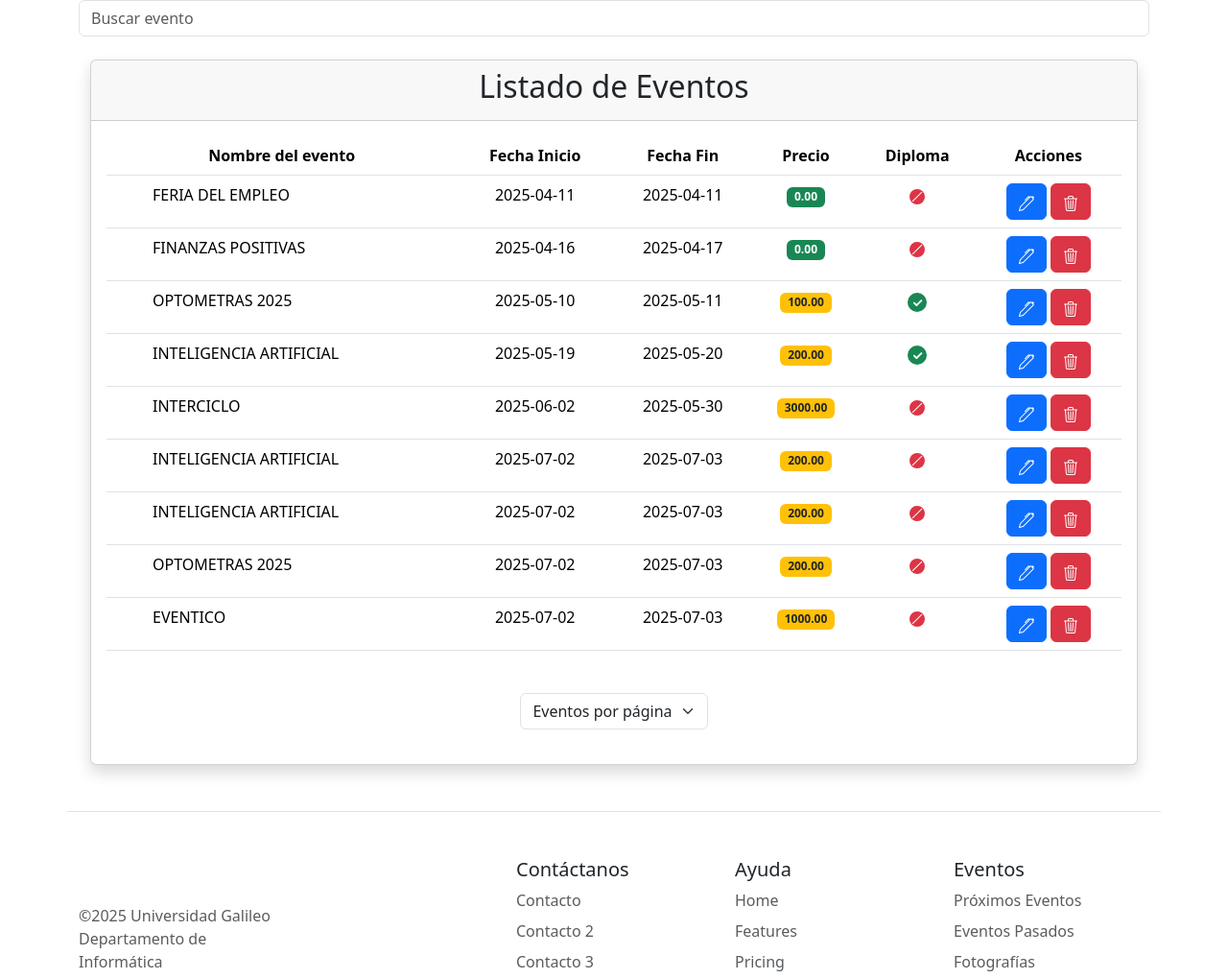
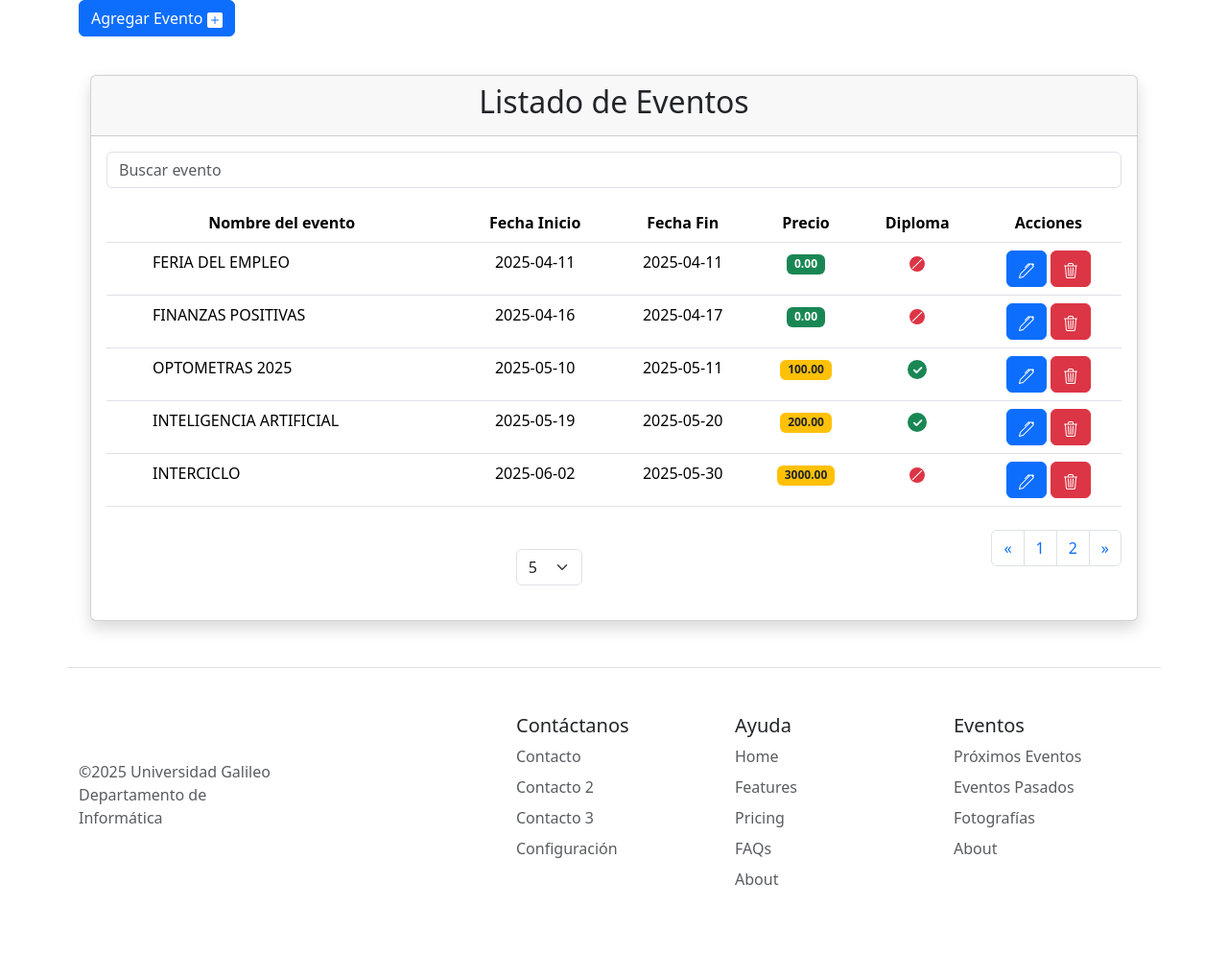
Before and after one commit to jimegaitan/eventos, a Django app: page /listado4/ in a window 1280 px wide. Shown: the part 106-1126 px from the top of the page at 96% size. After the commit the page ends 1028 px from the top, so only its background shows below. Run offline with Django 5.2, Linux system fonts and the light colour scheme; data comes from the database, SQL or seed files in the repository.

Commit message:
Implement new event form and pagination in listado4.html

```diff
--- a/eventos/templates/listado4.html
+++ b/eventos/templates/listado4.html
@@ -2,27 +2,66 @@
 
 {% block content %}
 <div x-data="eventosHandler()" x-init="cargarEventos()">
-  <template x-if="cargando">
-    <p>Cargando eventos...</p>
-  </template>
-  <input type="search" x-model="nombre" placeholder="Buscar evento" class="form-control mb-3">
-  <template x-if="!cargando">
-    <ul>
-      <template x-for="evento in eventosFiltrados" :key="evento.id">
 
-      </template>
-    </ul>
-  </template>
+
+
+  <!-- <h4>Nuevo Evento</h4> -->
+  <button @click="nuevo = !nuevo" class="btn btn-primary mb-3" mt-2>Agregar Evento
+    <svg xmlns="http://www.w3.org/2000/svg" width="16" height="16" fill="currentColor" class="bi bi-plus-square-fill" viewBox="0 0 16 16">
+  <path d="M2 0a2 2 0 0 0-2 2v12a2 2 0 0 0 2 2h12a2 2 0 0 0 2-2V2a2 2 0 0 0-2-2zm6.5 4.5v3h3a.5.5 0 0 1 0 1h-3v3a.5.5 0 0 1-1 0v-3h-3a.5.5 0 0 1 0-1h3v-3a.5.5 0 0 1 1 0"/>
+</svg>
+</button>
+  <div x-show="nuevo">
+    <h3>Nuevo Evento</h3>
+    <form @submit.prevent="guardarEvento">
+      <div class="mb-3">
+        <label for="nombre" class="form-label">Nombre</label>
+        <input type="text" id="nombre" x-model="nuevoEvento.nombre" class="form-control">
+      </div>
+      <div class="mb-3">
+        <label for="fecha_inicio" class="form-label">Fecha Inicio</label>
+        <input type="date" id="fecha_inicio" x-model="nuevoEvento.fecha_inicio" class="form-control">
+      </div>
+      <div class="mb-3">
+        <label for="fecha_fin" class="form-label">Fecha Fin</label>
+        <input type="date" id="fecha_fin" x-model="nuevoEvento.fecha_fin" class="form-control">
+      </div>
+      <div class="mb-3">
+        <label for="precio" class="form-label">Precio</label>
+        <input type="number" id="precio" x-model="nuevoEvento.precio" class="form-control">
+      </div>
+      <div class="mb-3">
+        <label for="diploma" class="form-label">Diploma</label>
+        <select id="diploma" x-model="nuevoEvento.diploma" class="form-select">
+          <option value="1">Sí</option>
+          <option value="0">No</option>
+        </select>
+      </div>
+      <button type="submit" class="btn btn-primary">Guardar Evento</button>
+      <button type="button" class="btn btn-secondary" @click="nuevo = false">Cancelar</button>
+    </form>
   </div>
 
 
-<div class="container mt-4 mb-4 text-center" x-data="eventosHandler()" x-init="cargarEventos()">
+
+
+
+  <div x-show="!nuevo" class="container mt-4 mb-4 text-center">
     <div class="card shadow">
       <div class="card-header">
 
         <h2>Listado de Eventos</h2>
       </div>
       <div class="card-body">
+        <template x-if="cargando">
+          <p>Cargando eventos...</p>
+        </template>
+        <input type="search" x-model="nombre" placeholder="Buscar evento" class="form-control mb-3">
+        <template x-if="!cargando">
+          <div x-show="eventosFiltrados.length === 0">
+
+          </div>
+        </template>
         <template x-if="cargando">
           <p>Cargando eventos...</p>
         </template>
@@ -41,7 +80,7 @@
             </thead>
             <tbody>
 
-            <template x-for="evento in eventos" :key="evento.id">
+              <template x-for="evento in eventosFiltrados" :key="evento.id">
                 <tr>
                   <td class="text-start ps-5" x-text="evento.nombre"></td>
                   <td x-text="evento.fecha_inicio"></td>
@@ -76,8 +115,8 @@
                   </td>
                   <td>
                     <button class="btn btn-primary" @click="editarEvento(evento.id)">
-                    <svg xmlns="http://www.w3.org/2000/svg" width="16" height="16" fill="currentColor" class="bi bi-pen"
-                      viewBox="0 0 16 16">
+                      <svg xmlns="http://www.w3.org/2000/svg" width="16" height="16" fill="currentColor"
+                        class="bi bi-pen" viewBox="0 0 16 16">
                         <path
                           d="m13.498.795.149-.149a1.207 1.207 0 1 1 1.707 1.708l-.149.148a1.5 1.5 0 0 1-.059 2.059L4.854 14.854a.5.5 0 0 1-.233.131l-4 1a.5.5 0 0 1-.606-.606l1-4a.5.5 0 0 1 .131-.232l9.642-9.642a.5.5 0 0 0-.642.056L6.854 4.854a.5.5 0 1 1-.708-.708L9.44.854A1.5 1.5 0 0 1 11.5.796a1.5 1.5 0 0 1 1.998-.001m-.644.766a.5.5 0 0 0-.707 0L1.95 11.756l-.764 3.057 3.057-.764L14.44 3.854a.5.5 0 0 0 0-.708z" />
                       </svg>
@@ -105,27 +144,44 @@
           </table>
         </template>
 
-      <div class="d-flex justify-content-center mt-4">
-        <select class="form-select" aria-label="Default select example"
-          x-model.number="eventosPorPagina"
-          x-on:change="cargarEventos()"
-          style="width: auto; margin: 20px auto; text-align: center;">
-          <option selected>Eventos por página</option>
-          <option value="5">5</option>
-          <option value="10">10</option>
-          <option value="15">15</option>
-          <option value="20">20</option>
+        <div class="d-flex mt-4">
+          <select class="form-select" aria-label="Default select example" style="width: auto; margin: 20px auto;"
+            x-model="filas" @change="calcularPaginas()">
+            <template x-for="opcion in listaDePaginas" :key="opcion">
+              <option :value="opcion" x-text="opcion"></option>
+            </template>
           </select>
+
+
+
+          <nav aria-label="Page navigation example">
+            <ul class="pagination">
+              <li class="page-item">
+                <a class="page-link" href="#" aria-label="Previous">
+                  <span aria-hidden="true">&laquo;</span>
+                </a>
+              </li>
+              <template x-for="n in paginas" :key="n">
+                <li class="page-item" @click.prevent="paginaActual = n"><a class="page-link" href="#" x-text="n"></a>
+                </li>
+              </template>
+              <li class="page-item">
+                <a class="page-link" href="#" aria-label="Next">
+                  <span aria-hidden="true">&raquo;</span>
+                </a>
+              </li>
+            </ul>
+          </nav>
+
+
+
+
+
         </div>
       </div>
     </div>
   </div>
 
-
-
-</template>
-</ul>
-</template>
 </div>
 
 <script>
@@ -134,13 +190,44 @@
       eventos: [],
       cargando: true,
       nombre: '',
+      paginas: 2,
+      filas: 5,
+      paginaActual: 1,
+      listaDePaginas: [5, 10, 15, 20, 50],
+      nuevo: false,
+      // paginaSeleccionada: localStorage.getItem('paginaSeleccionada') || 5,
 
-      get eventosFiltrados() {
-        if (!this.nombre) return this.eventos;
-        return this.eventos.filter(evento =>
-          evento.nombre.toLowerCase().includes(this.nombre.toLowerCase())
-        );
+      // get eventosFiltrados() {
+      //   if (this.nombre) {
+      //     filtrados = this.eventos.filter(function (e) {
+      //       return e.nombre.toLowerCase().includes(this.nombre.toLowerCase());
+      //     }.bind(this));
+      //   } else {
+      //     filtrados = this.eventos;
+      //   }
+
+      // },
+      eventosFiltrados() {
+        let filtrados;
+
+        const filasNum = parseInt(this.filas, 10);
+
+        // Paso 1: Filtrar por nombre si hay algo escrito
+        if (this.nombre) {
+          filtrados = this.eventos.filter(function (e) {
+            return e.nombre.toLowerCase().includes(this.nombre.toLowerCase());
+          }.bind(this));
+        } else {
+          filtrados = this.eventos;
+        }
+
+        let inicio = (this.paginaActual - 1) * filasNum;
+        let fin = inicio + filasNum;
+        console.log('Inicio:', inicio, 'Fin:', fin);
+
+        return filtrados.slice(inicio, fin);
       },
+
 
       async cargarEventos() {
         try {
@@ -149,13 +236,26 @@
 
           this.eventos = await respuesta.json();
           console.log(this.eventos);
+          console.log(this.filas);
         } catch (error) {
           console.error('Error en fetch:', error);
         } finally {
           this.cargando = false;
+          this.filas = localStorage.getItem('filas') || 5; // Cargar filas desde localStorage o usar 5 por defecto
         }
+      },
+
+      calcularPaginas() {
+        const total = this.eventos.length;
+        this.paginas = Math.ceil (total / this.filas);
+        // Guardar la página actual en el almacenamiento local
+        localStorage.setItem('filas', this.filas);
+      },
     }
+
   }
-  }
+
+
+
 </script>
 {% endblock %}
```
Lines whose indentation alone changed are shown as unchanged.
